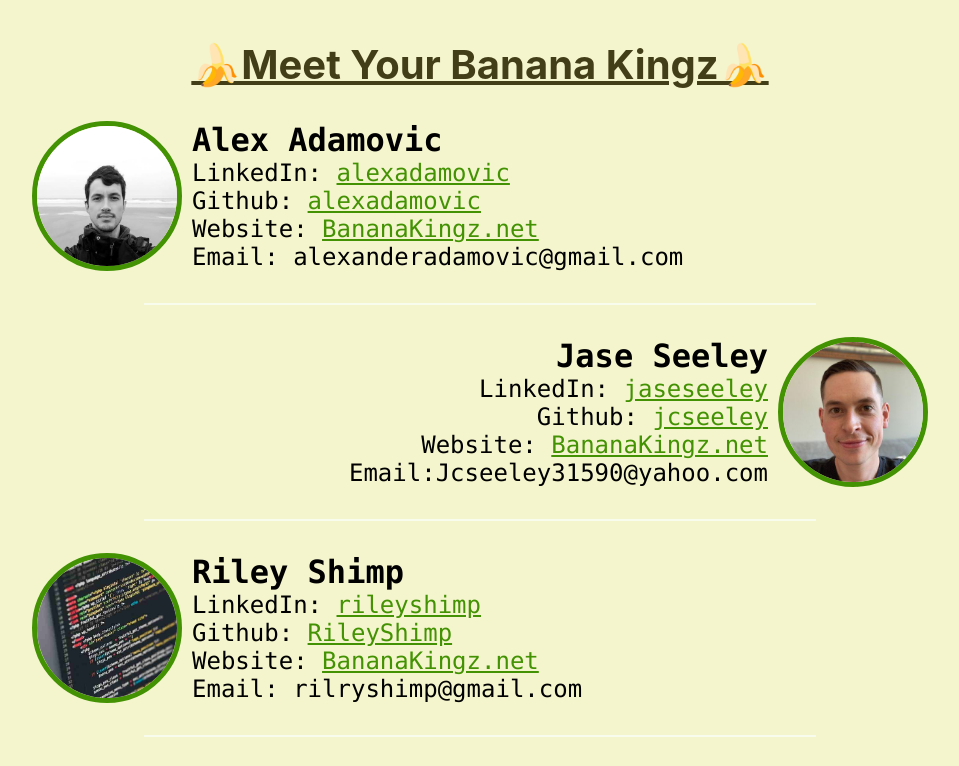
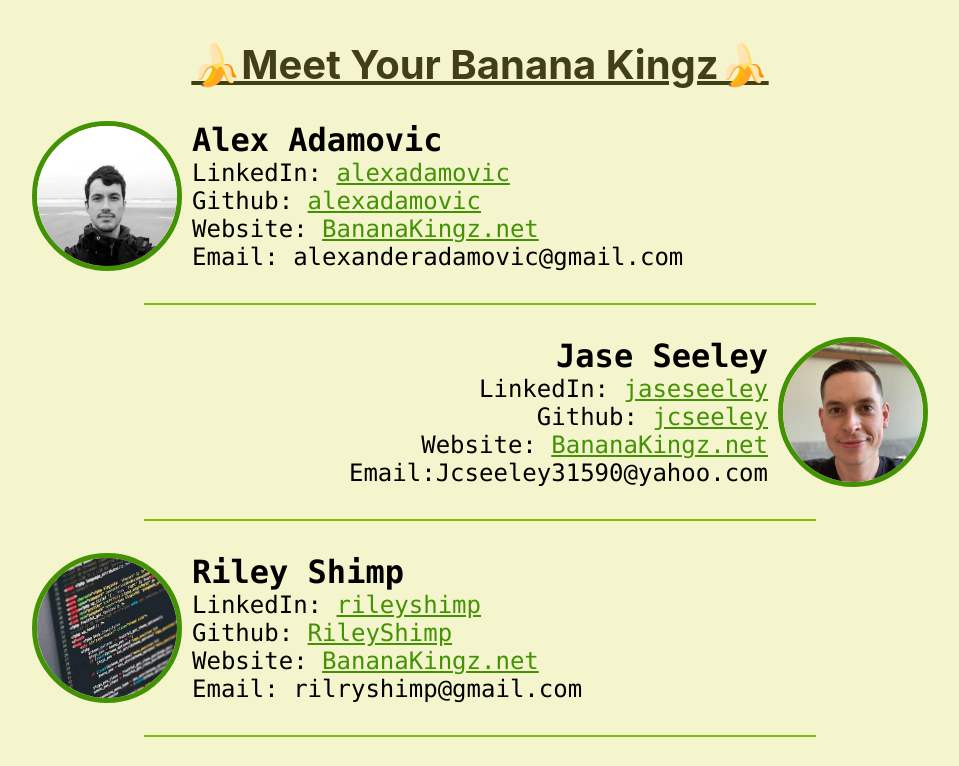
Before and after one commit to wjwat/bananakingz.net, a website built with webpack: page src/modules/about/about.html in a window 1280 px wide. Shown: the top 766 px of the page, without its empty margins (160-1119 px from the left). Built offline with nearby package versions, Linux system fonts and the light colour scheme.

Commit message:
Fix broken color in CSS
Co-Authored-by: Ryan B. <theryanbass@gmail.com>

```diff
--- a/src/css/site.css
+++ b/src/css/site.css
@@ -1,7 +1,7 @@
 :root {
   --banana-leaf-dark: #439203;
   --banana-leaf-light: #DAF826;
-  --banana-leaf-med: #f7fced;
+  --banana-leaf-med: #86bc02;
 
   --banana-peel-too-ripe: #9c923d;
 
```
